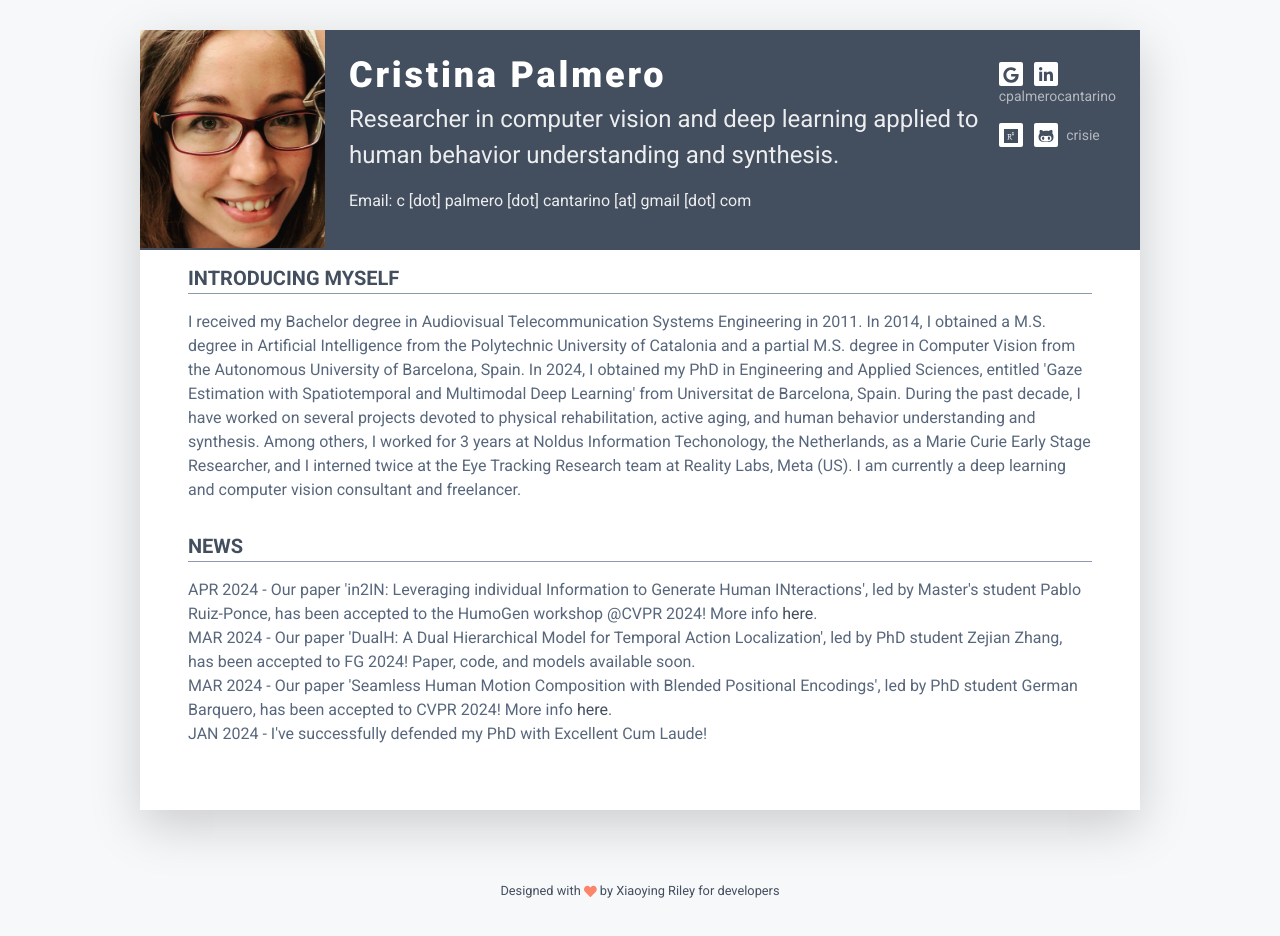
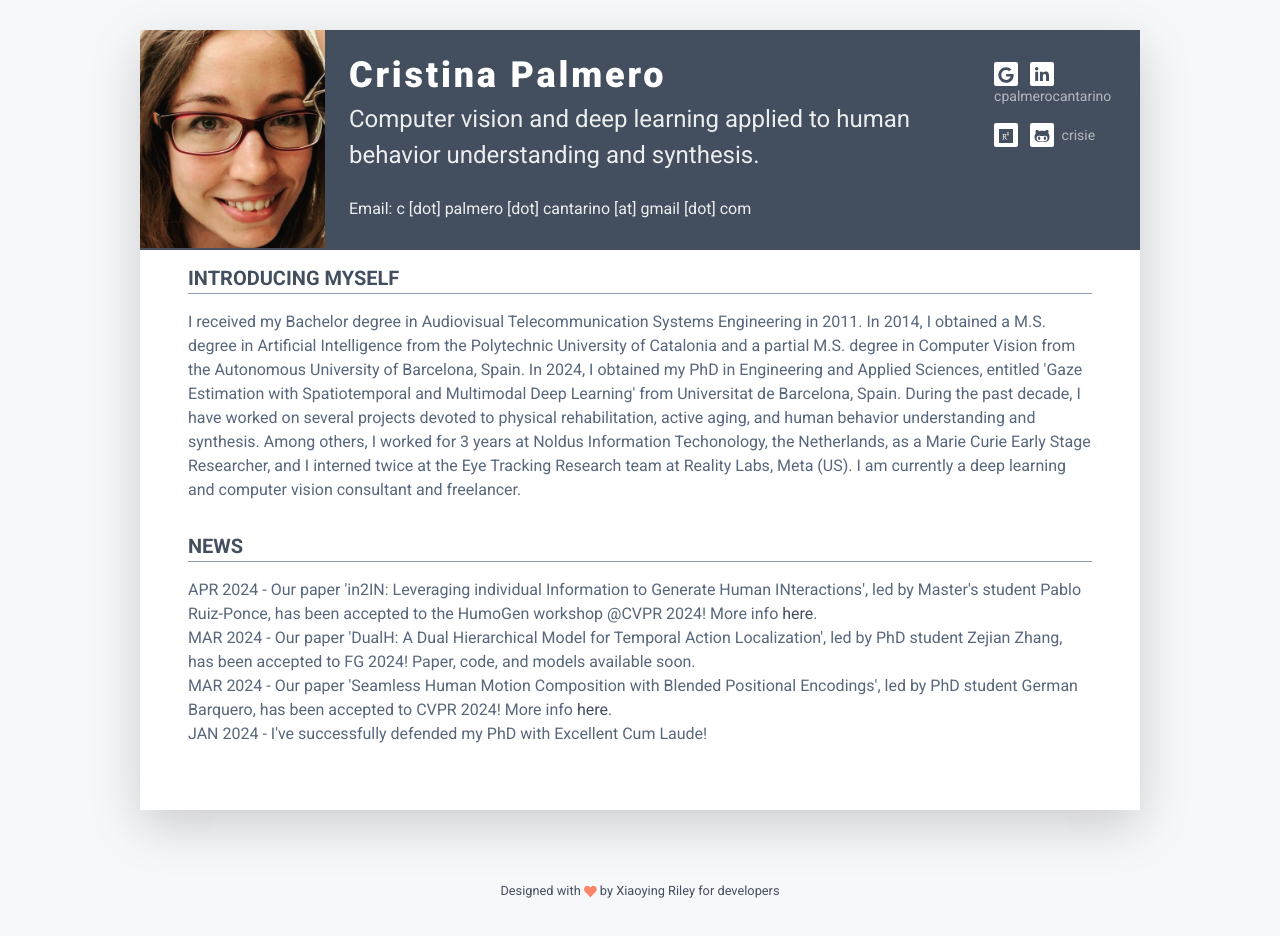
Before and after one commit to crisie/crisie.github.io, a plain HTML site: page index.html in a window 1280 px wide. Drawn offline with Linux system fonts and the light colour scheme.

Commit message:
Update index.html

```diff
--- a/index.html
+++ b/index.html
@@ -33,7 +33,7 @@
 				    <div class="media-body p-4 d-flex flex-column flex-md-row mx-auto mx-lg-0">
 					    <div class="primary-info">
 						    <h1 class="name mt-0 mb-1 text-white">Cristina Palmero</h1>
-						    <div class="title mb-3">Researcher in computer vision and deep learning applied to human behavior understanding and synthesis.</div>
+						    <div class="title mb-4">Computer vision and deep learning applied to human behavior understanding and synthesis.</div>
 						    <ul class="list-unstyled">
 								<!--<li class="mb-2"><a href="mailto:crpalmec7@alumnes.ub.edu"><i class="far fa-envelope fa-fw mr-2" data-fa-transform="grow-3"></i>crpalmec7@alumnes.ub.edu</a></li>-->
 							    	Email: c [dot] palmero [dot] cantarino [at] gmail [dot] com
```
